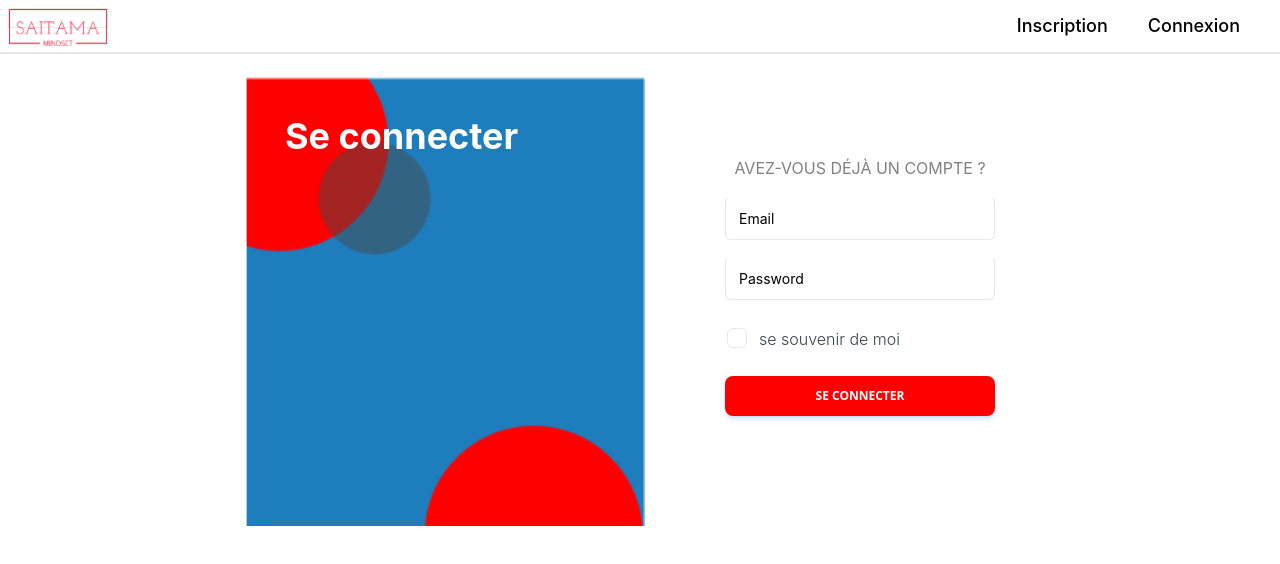
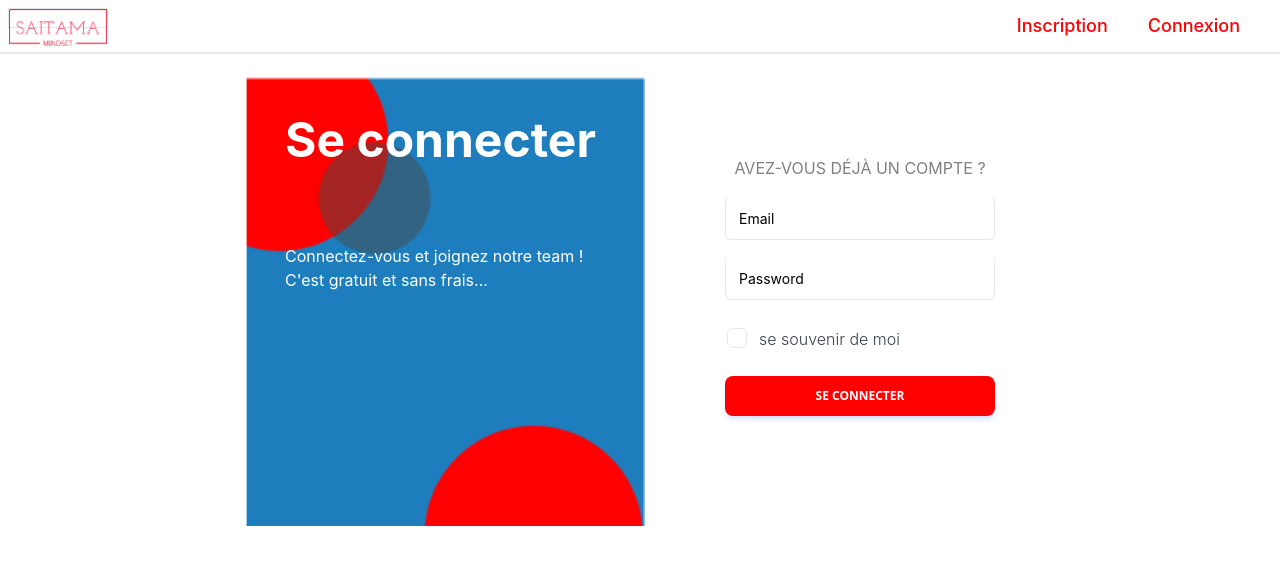
Before and after one commit to Dieumerci-M2/Saitama-minset, a React (Vite) app: page / in a window 1280 px wide. Shown: the top 564 px of the page. Built offline with nearby package versions, Linux system fonts and the light colour scheme.

Commit message:
feat: refactor ui

```diff
--- a/src/components/Auth.css
+++ b/src/components/Auth.css
@@ -14,6 +14,8 @@ body {
 .imgBackLogin
 {
   display: flex;
+  flex-wrap: wrap;
+  flex-direction: column;
   margin-top: 20px;
   width: 400px;
   height: 450px;
--- a/src/components/Login.jsx
+++ b/src/components/Login.jsx
@@ -15,7 +15,8 @@ import Navbar from "./Navbar";
         <body>
         <div className="flex flex-row flex-wrap items-center mt-14 ">
         <div className="imgBackLogin">
-        <p className="flex text-4xl font-bold p-10 text-white"> Se connecter </p>
+        <p className="flex text-5xl font-bold p-10 text-white"> Se connecter </p>
+        <p className="p-10 text-white">Connectez-vous et joignez notre team ! C'est gratuit et sans frais...</p>
         </div>
         <div className="flex ml-10 h-[350px] w-[350px]">
 
--- a/src/components/Navbar.jsx
+++ b/src/components/Navbar.jsx
@@ -10,8 +10,8 @@ function Navbar() {
               <div className='flex gap-10
                m-3 cursor-pointer mr-10 font-medium text-lg'
               >
-                  <span id='inscription'>Inscription</span>
-                  <span id='connexion'>Connexion</span>
+                  <span className='text-[red] text-1xl ' id='inscription'>Inscription</span>
+                  <span className='text-[red] text-1xl' id='connexion'>Connexion</span>
               </div>
           </header>
 
```
